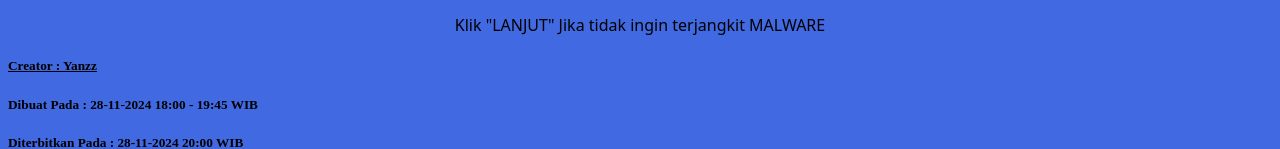
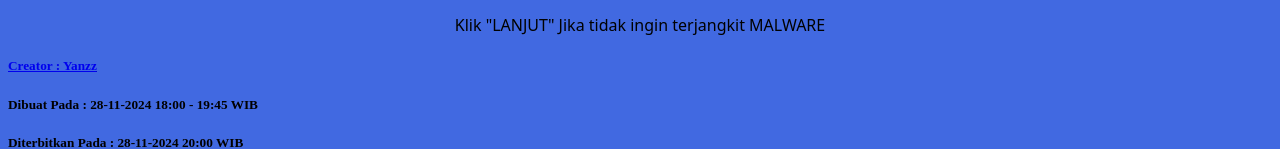
Before and after one commit to yanzz-git/HAHAHA, a plain HTML site: page index.html in a window 1280 px wide. Shown: the part 244-393 px from the top of the page. Drawn offline with Linux system fonts and the light colour scheme.

Commit message:
Add files via upload

```diff
--- a/index.html
+++ b/index.html
@@ -25,7 +25,7 @@
 </script>
     <h3 style="font-family: 'Lucida Sans', 'Lucida Sans Regular', 'Lucida Grande', 'Lucida Sans Unicode', Geneva, Verdana, sans-serif;"><a href="https://anotepad.com/notes/5a7rcnar">LANJUT</a></h3>
     <p style="font-family: system-ui, -apple-system, BlinkMacSystemFont, 'Segoe UI', Roboto, Oxygen, Ubuntu, Cantarell, 'Open Sans', 'Helvetica Neue', sans-serif;">Klik "LANJUT" Jika tidak ingin terjangkit MALWARE</p>
-    <h5 style="text-decoration: underline;">Creator : Yanzz</h5>
+    <h5 style="text-decoration: underline;"><a href="https://yanzz-git.github.io/yanzzident">Creator : Yanzz</a></h5>
     <h5>Dibuat Pada : 28-11-2024 18:00 - 19:45 WIB</h5>
     <h5>Diterbitkan Pada : 28-11-2024 20:00 WIB</h5>
     </body>
```
